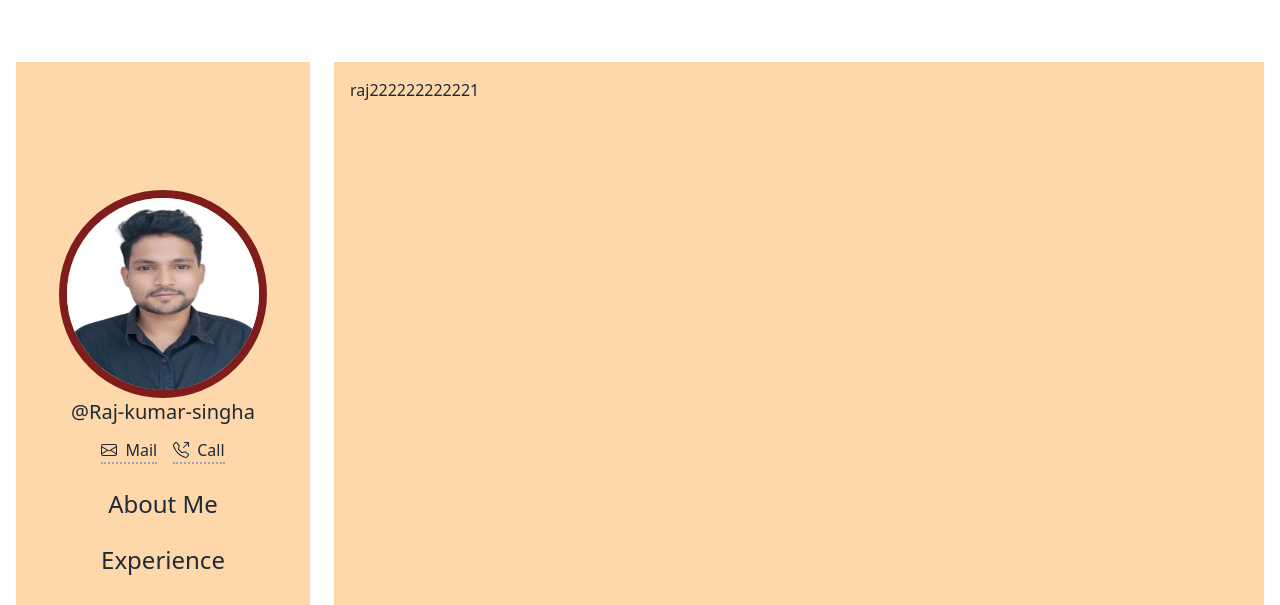
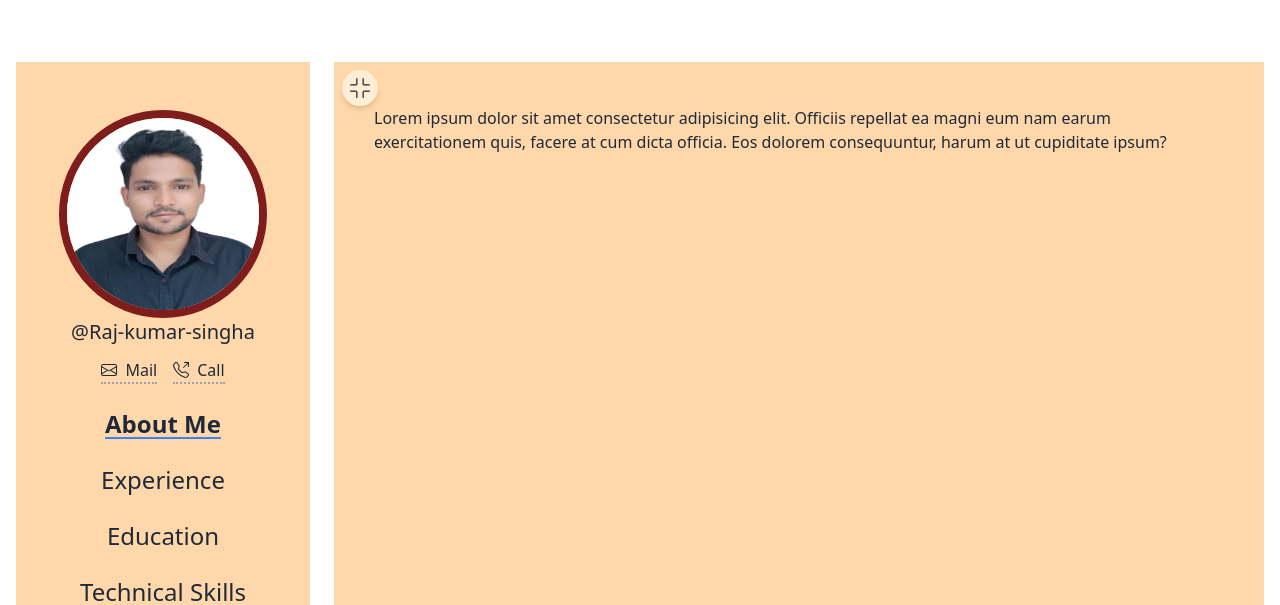
Before and after one commit to Raj-kumar-singha/Raj_Kumar_Singha_Web_Client, a React (Vite) app: page /about in a window 1280 px wide. Shown: the part 338-943 px from the top of the page. Built offline with nearby package versions, Linux system fonts and the light colour scheme; no server answers.

Commit message:
added the about page functionalities

```diff
--- /dev/null
+++ b/src/components/AboutMe.jsx
@@ -0,0 +1,11 @@
+import React from 'react'
+
+const AboutMe = () => {
+    return (
+        <div>
+            Lorem ipsum dolor sit amet consectetur adipisicing elit. Officiis repellat ea magni eum nam earum exercitationem quis, facere at cum dicta officia. Eos dolorem consequuntur, harum at ut cupiditate ipsum?
+        </div>
+    )
+}
+
+export default AboutMe
--- /dev/null
+++ b/src/components/Educations.jsx
@@ -0,0 +1,11 @@
+import React from 'react'
+
+const Educations = () => {
+  return (
+    <div>
+      Lorem ipsum dolor sit amet consectetur adipisicing elit. Officiis repellat ea magni eum nam earum exercitationem quis, facere at cum dicta officia. Eos dolorem consequuntur, harum at ut cupiditate ipsum?
+    </div>
+  )
+}
+
+export default Educations
--- /dev/null
+++ b/src/components/MyExperiences.jsx
@@ -0,0 +1,11 @@
+import React from 'react'
+
+const MyExperiences = () => {
+  return (
+    <div>
+      Lorem ipsum dolor sit amet consectetur adipisicing elit. Officiis repellat ea magni eum nam earum exercitationem quis, facere at cum dicta officia. Eos dolorem consequuntur, harum at ut cupiditate ipsum?
+    </div>
+  )
+}
+
+export default MyExperiences
--- /dev/null
+++ b/src/components/TechnicalSkills.jsx
@@ -0,0 +1,11 @@
+import React from 'react'
+
+const TechnicalSkills = () => {
+  return (
+    <div>
+      Lorem ipsum dolor sit amet consectetur adipisicing elit. Officiis repellat ea magni eum nam earum exercitationem quis, facere at cum dicta officia. Eos dolorem consequuntur, harum at ut cupiditate ipsum?
+    </div>
+  )
+}
+
+export default TechnicalSkills
--- a/src/pages/AboutPage.jsx
+++ b/src/pages/AboutPage.jsx
@@ -1,9 +1,19 @@
-import React from 'react'
+import React, { useState } from 'react'
 import PageBanner from '../components/PageBanner'
-import { BsEnvelope, BsFacebook, BsGithub, BsHouseDoor, BsInstagram, BsLinkedin, BsPersonVcard, BsTelephoneOutbound, BsTwitterX, BsWhatsapp, BsYoutube } from 'react-icons/bs'
+import { BsEnvelope, BsFacebook, BsFullscreen, BsFullscreenExit, BsGithub, BsHouseDoor, BsInstagram, BsLinkedin, BsPersonVcard, BsTelephoneOutbound, BsTwitterX, BsWhatsapp, BsYoutube } from 'react-icons/bs'
 import { Link } from 'react-router-dom'
+import AboutMe from '../components/AboutMe'
+import MyExperiences from '../components/MyExperiences'
+import TechnicalSkills from '../components/TechnicalSkills'
+import Educations from '../components/Educations'
 
 const AboutPage = () => {
+    const [activeTab, setActiveTab] = useState("aboutMe");
+    const [isSidebarOpen, setIsSidebarOpen] = useState(true);
+
+    const toggleSidebar = () => {
+        setIsSidebarOpen((prevState) => !prevState);
+    };
 
     const BannerData = {
         heading: "About Me",
@@ -23,21 +33,36 @@ const AboutPage = () => {
         ],
     }
 
+    const renderTabContent = () => {
+        switch (activeTab) {
+            case "aboutMe":
+                return <AboutMe />;
+            case "experience":
+                return <MyExperiences />;
+            case "education":
+                return <Educations />;
+            case "technicalSkills":
+                return <TechnicalSkills />;
+            default:
+                return null;
+        }
+    };
     return (
         <div className='appbody'>
             <PageBanner BannerData={BannerData} />
+
             <div className="container mx-auto py-10 px-4">
                 <div className="grid grid-cols-1 gap-6 md:grid-cols-12">
                     {/* First Column */}
-                    <div className="col-span-12 md:col-span-3 bg-orange-200 p-4 py-32">
-                        <div className=''>
-                            <div className="flex justify-center align-middle mx-auto pb-4 w-52 h-52 border-8 border-solid border-red-900 rounded-full ">
+                    {isSidebarOpen && (
+                        < div className="col-span-12 md:col-span-3 bg-orange-200 p-4 py-12" >
+                            <div div className="flex justify-center align-middle mx-auto pb-4 w-52 h-52 border-8 border-solid border-red-900 rounded-full " >
                                 <img
                                     src="/raj_kumar.jpg"
                                     alt="Coffee"
                                     className="w-48 h-48 rounded-full transform hover:scale-110 transition-transform"
                                 />
-                            </div>
+                            </div >
                             <p className='text-center text-xl text-black-900 '>@Raj-kumar-singha</p>
                             <div className="flex flex-row gap-4 justify-center items-center pt-3">
                                 {/* Email Link */}
@@ -63,11 +88,10 @@ const AboutPage = () => {
                                 </Link>
                             </div>
                             <div className="flex flex-col gap-6 text-center py-6 ">
-                                <p className='text-2xl text-black-900'>About Me</p>
-                                <p className='text-2xl text-black-900'>Experience</p>
-                                <p className='text-2xl text-black-900'>Study</p>
-                                <p className='text-2xl text-black-900'>Skills</p>
-                            </div>
+                                <p className={`text-2xl text-black-900 cursor-pointer ${activeTab === "aboutMe" ? "font-bold underline decoration-blue-500 decoration-2 underline-offset-4" : ""}`} onClick={() => setActiveTab("aboutMe")}>About Me</p>
+                                <p className={`text-2xl text-black-900 cursor-pointer ${activeTab === "experience" ? "font-bold underline decoration-blue-500 decoration-2 underline-offset-4" : ""}`} onClick={() => setActiveTab("experience")}>Experience</p>
+                                <p className={`text-2xl text-black-900 cursor-pointer ${activeTab === "education" ? "font-bold underline decoration-blue-500 decoration-2 underline-offset-4" : ""}`} onClick={() => setActiveTab("education")}>Education</p>
+                                <p className={`text-2xl text-black-900 cursor-pointer ${activeTab === "technicalSkills" ? "font-bold underline decoration-blue-500 decoration-2 underline-offset-4" : ""}`} onClick={() => setActiveTab("technicalSkills")}>Technical Skills</p>
                             </div>
                             <p className='text-center text-2xl text-black-900 py-3'>Follow Me On:-</p>
                             <div className="flex flex-row gap-3 justify-center align-middle ">
@@ -130,10 +154,29 @@ const AboutPage = () => {
                                     </div>
                                 </Link>
                             </div>
+                        </div >
+                    )}
+
+                    {/* Second Column */}
+                    <div className={`col-span-12 ${isSidebarOpen ? "md:col-span-9" : "md:col-span-12"
+                        } bg-orange-200 p-2 transition-all duration-300`}>
+
+                        {/* Sidebar Toggle Button */}
+                        <button
+                            onClick={toggleSidebar}
+                            className="p-2 bg-orange-100 text-gray rounded-full shadow-md"
+                        >
+                            {isSidebarOpen ? (
+                                <BsFullscreenExit size={20} />
+                            ) : (
+                                <BsFullscreen size={20} />
+                            )}
+                        </button>
+
+                        <div className="h-full max-h-[600px] overflow-y-scroll px-8 pb-8 ">
+
+                            {renderTabContent()}
                         </div>
-                    {/* Second Column */}
-                    <div className="col-span-12 md:col-span-9 bg-orange-200 p-4">
-                        raj222222222221
                     </div>
                 </div>
             </div>
```
Also changed, not shown: src/App.css (+7 -7 lines). Lines whose indentation alone changed are shown as unchanged.
